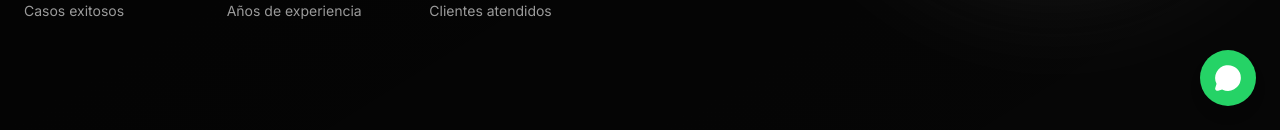
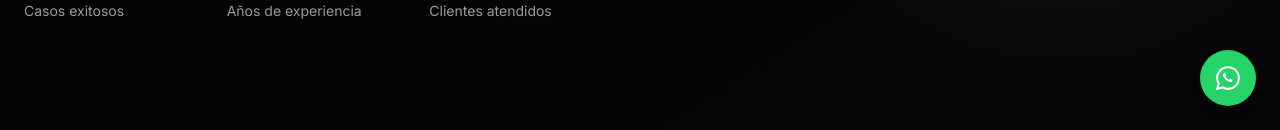
Before and after one commit to villaSuarez/abogados-penalistas-derecho-penal, a Next.js app: page / in a window 1280 px wide. Shown: the part 670-800 px from the top of the page. Built offline with nearby package versions, Linux system fonts and the light colour scheme; a web font is replaced by a local one.

Commit message:
feat: use WhatsApp brand icon

```diff
--- a/components/whatsapp-button.tsx
+++ b/components/whatsapp-button.tsx
@@ -1,7 +1,28 @@
 "use client"
 
 import Link from "next/link"
-import { MessageCircle } from "lucide-react"
+
+function WhatsAppIcon() {
+  return (
+    <svg
+      viewBox="0 0 24 24"
+      width="28"
+      height="28"
+      fill="none"
+      aria-hidden="true"
+    >
+      <path
+        d="M12 2.75a9.25 9.25 0 0 0-7.98 13.93L2.75 21.25l4.73-1.24A9.25 9.25 0 1 0 12 2.75Z"
+        stroke="currentColor"
+        strokeWidth="1.8"
+      />
+      <path
+        d="M8.27 7.78c.2-.23.42-.24.67-.24h.45c.17 0 .35.06.43.3l.65 1.56c.08.2.05.37-.08.55l-.48.6c-.1.13-.08.28-.02.4.25.48.62.96 1.08 1.37.52.47 1.1.84 1.68 1.08.16.07.3.05.42-.1l.58-.7c.14-.17.3-.2.5-.1l1.5.7c.2.1.3.2.29.4-.03.6-.3 1.2-.75 1.5-.4.27-.93.4-1.5.26-1.12-.27-2.44-.98-3.5-1.93-1.02-.92-1.88-2.1-2.3-3.1-.26-.63-.18-1.2.08-1.65l.3-.5Z"
+        fill="currentColor"
+      />
+    </svg>
+  )
+}
 
 export function WhatsAppButton() {
   return (
@@ -12,7 +33,7 @@ export function WhatsAppButton() {
       className="fixed bottom-6 right-6 z-50 w-14 h-14 bg-[#25D366] text-white rounded-full flex items-center justify-center shadow-lg hover:bg-[#128C7E] transition-colors hover:scale-110 transform duration-200"
       aria-label="Contactar por WhatsApp"
     >
-      <MessageCircle size={28} fill="currentColor" />
+      <WhatsAppIcon />
     </Link>
   )
 }
```
